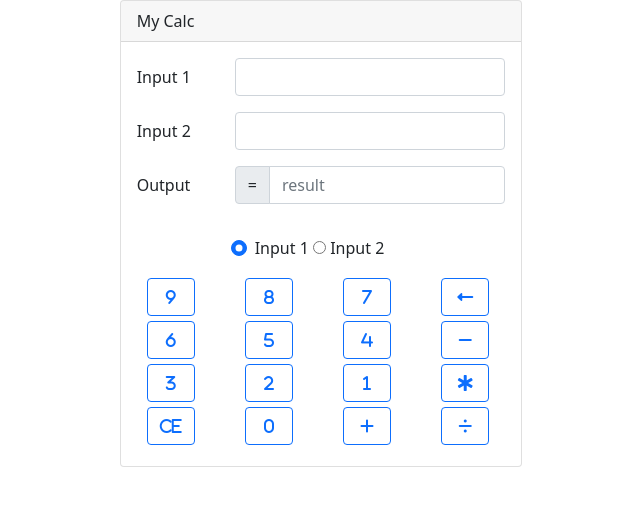
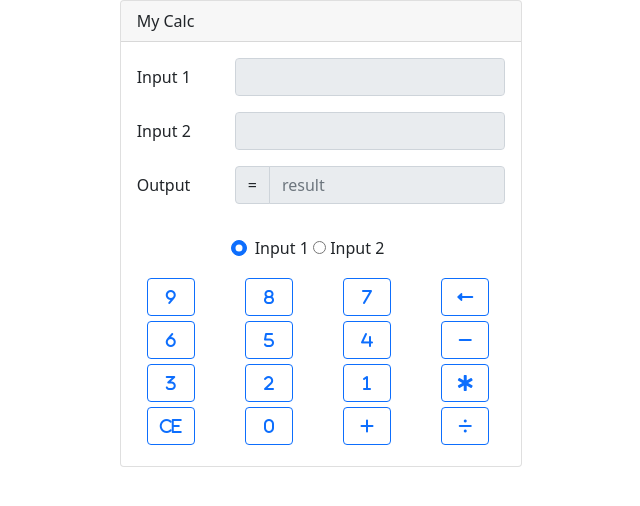
Before and after one commit to kumar37/bootstap_assignment, a plain HTML site: page index.html in a window 1280 px wide. Shown: the whole page, without its empty margins (319-959 px from the left). Drawn offline with nearby package versions, Linux system fonts and the light colour scheme.

Commit message:
1 file modified

```diff
--- a/index.html
+++ b/index.html
@@ -28,13 +28,13 @@
                            <div class="mb-3 row">
                               <label for="Input1" class="col-sm-3 col-md-3 col-lg-3 col-lx-3 col-form-label">Input 1</label>
                               <div class="col-sm-9 col-md-9 col-lg-9 col-lx-9">
-                                 <input type="text" class="form-control" id="Input1">
+                                 <input type="text" class="form-control" id="Input1" readonly>
                               </div>
                            </div>
                            <div class="mb-3 row">
                               <label for="Input2" class="ccol-sm-3 col-md-3 col-lg-3 col-lx-3 col-form-label">Input 2</label>
                               <div class="col-sm-9 col-md-9 col-lg-9 col-lx-9">
-                                 <input type="text" class="form-control" id="Input2">
+                                 <input type="text" class="form-control" id="Input2" readonly>
                               </div>
                            </div>
                            <div class="mb-3 row">
@@ -42,7 +42,7 @@
                               <div class="col-sm-9 col-md-9 col-lg-9 col-lx-9">
                                  <div class="input-group mb-3">
                                     <span class="input-group-text" id="output">=</span>
-                                    <input type="text" class="form-control" placeholder="result">
+                                    <input type="text" class="form-control" placeholder="result" readonly>
                                  </div>
                               </div>
                            </div>
```
